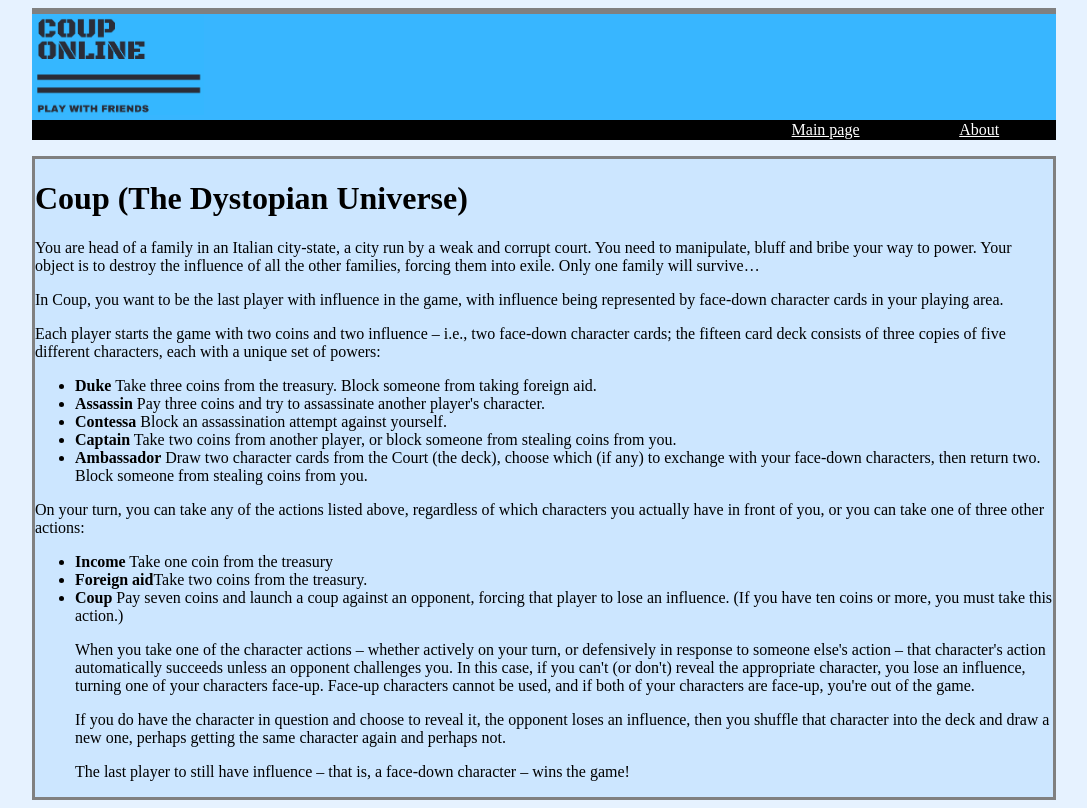
After one commit to kate-melnykova/coup-online, a Flask app: page /about in a window 1280 px wide. The commit adds this page. Shown: the whole page, without its empty margins (96-1183 px from the left). Run offline with Flask 2, Linux system fonts and the light colour scheme; parts of the project's set-up code (start-up, migrations or seed data) failed here and were passed over; some libraries are stand-ins or nearby versions.

Commit message:
Add about webpage

```diff
--- a/app/app.py
+++ b/app/app.py
@@ -7,6 +7,7 @@ from models.models import Game
 from models.wtforms import CreateOrJoinGameForm
 
 app = Flask(__name__)
+app.secret_key = '9d31d60f-7e3c-46b8-aef8-8d409ad272ec'
 
 events = dict()
 
@@ -36,15 +37,16 @@ def create_or_join():
             flash('Game with this code does not exist')
             return redirect(url_for('main'))
 
-    if form.name.data not in game.all_users:
-        game.add_player(form.name.data)
+    name = form.name.data
+    if game.get_user(name) is None:
+        game.add_player(name)
         r = make_response(redirect(url_for('waiting')))
-        r.set_cookie('COUP_name', form.name.data)
+        r.set_cookie('COUP_name', name)
         r.set_cookie('COUP_game_id', game.id)
         return r
     else:
         flash('This name is taken by your teammate. Please select another one.')
-        return redirect(url_for('main.html'))
+        return redirect(url_for('main'))
 
 
 @app.route('/waiting', methods=['GET', 'POST'])
@@ -230,6 +232,6 @@ def get_event(event_target):
         return None
 
 
-@app.route('/logo')
-def logo():
-    return
+@app.route('/about')
+def about():
+    return render_template('about.html')
--- a/app/static/style.css
+++ b/app/static/style.css
@@ -13,11 +13,18 @@
 table{
   border: 0px;
   background-color: #cce6ff;
+  border-spacing: 0px;
 }
 
 tr, td{
  text-align: center;
  }
+
+fieldset{
+  margin-left: 2px;
+  margin-right: 2px;
+  display: inline-block;
+}
 
 
 a:link { color: white;}
@@ -28,10 +35,12 @@ a:active { color:#e6f2ff;}
 div {
  border-style: solid;
  background-color: #cce6ff;
+ border-color: grey;
+ align:center;
 }
 
 body {
   background-color: #e6f2ff;
-  margin-left: 100px;
-  margin-right: 100px;
+  margin-left: 10%;
+  margin-right: 10%;
 }
--- /dev/null
+++ b/app/templates/about.html
@@ -0,0 +1,44 @@
+{% extends 'base.html' %}
+
+{% block content %}
+<div>
+    <h1>Coup (The Dystopian Universe)</h1>
+ <p>You are head of a family in an Italian city-state,
+     a city run by a weak and corrupt court. You need to manipulate,
+     bluff and bribe your way to power. Your object is to destroy the influence
+     of all the other families, forcing them into exile. Only one family will survive…
+ </p>
+<p>
+In Coup, you want to be the last player with influence in the game,
+    with influence being represented by face-down character cards in your playing area.
+</p>
+    <p>
+    Each player starts the game with two coins and two influence – i.e., two face-down character cards; the fifteen card deck consists of three copies of five different characters, each with a unique set of powers:
+    </p>
+    <p>
+        <ul>
+    <li><strong>Duke</strong> Take three coins from the treasury. Block someone from taking foreign aid.</li>
+    <li><strong>Assassin</strong> Pay three coins and try to assassinate another player's character.</li>
+    <li><strong>Contessa</strong> Block an assassination attempt against yourself.</li>
+    <li><strong>Captain</strong> Take two coins from another player, or block someone from stealing coins from you.</li>
+    <li><strong>Ambassador</strong> Draw two character cards from the Court (the deck), choose which (if any) to exchange with your face-down characters, then return two. Block someone from stealing coins from you.</li>
+</ul>
+    </p>
+    <p></p>
+    <p>
+        On your turn, you can take any of the actions listed above, regardless of which characters you actually have in front of you, or you can take one of three other actions:
+<ul>
+    <li><strong>Income</strong> Take one coin from the treasury</li>
+    <li><strong>Foreign aid</strong>Take two coins from the treasury.</li>
+    <li> <strong>Coup</strong> Pay seven coins and launch a coup against an opponent, forcing that player to lose an influence. (If you have ten coins or more, you must take this action.)</li>
+</p>
+    <p>When you take one of the character actions – whether actively on your turn, or defensively in response to someone else's action – that character's action automatically succeeds unless an opponent challenges you. In this case, if you can't (or don't) reveal the appropriate character, you lose an influence, turning one of your characters face-up. Face-up characters cannot be used, and if both of your characters are face-up, you're out of the game.
+    </p>
+    <p>
+If you do have the character in question and choose to reveal it, the opponent loses an influence, then you shuffle that character into the deck and draw a new one, perhaps getting the same character again and perhaps not.
+    </p>
+    <p>
+The last player to still have influence – that is, a face-down character – wins the game!
+    </p>
+</div>
+{% endblock %}
--- a/app/templates/base.html
+++ b/app/templates/base.html
@@ -10,6 +10,21 @@
     {% endblock %}
 </head>
 <body>
+<div>
+    {% with messages = get_flashed_messages() %}
+    {% if messages %}
+        <div style="background-color: beige;">
+        <ul class=flashes>
+        {% for message in messages %}
+            <p>{{ message }}</p>
+        {% endfor %}
+        </ul>
+        </div>
+    {% endif %}
+    {% endwith %}
+    {% block form %}
+    {% endblock %}
+</div>
 <div class="topnav">
     <table class="topnav">
         <tr>
@@ -19,7 +34,7 @@
         <tr style="background-color: black; text-color: white;">
             <td style="width: 70%"></td>
             <td style="width: 15%"><a href="/"> Main page </a></td>
-            <td style="width: 15%"><a href="/"> To be added </a></td>
+            <td style="width: 15%"><a href="/about"> About </a></td>
         </tr>
     </table>
 </div>
--- a/app/templates/winning.html
+++ b/app/templates/winning.html
@@ -13,9 +13,9 @@
         </tr>
         {% for player in game.all_users %}
         <tr>
-            <td>{% if player.name == game.cur_player %} plays
+            <td>{% if player.name == game.cur_player %} &#8883;
                 {% elif not player.is_alive %}
-                killed
+                &#10013;
                 {% endif %}</td>
             <td>
                 {% if player.name == user.name %}
@@ -41,6 +41,6 @@
 </div>
 <div>
     <p> The game is over! {{game.get_alive_players()[0]}} wins.</p>
-    <p> <a href="/">Start a new game?</a> </p>
+    <p> <a href="/" style="color:black;">Start a new game?</a> </p>
 </div>
 {% endblock %}
```
Also changed, not shown: app/templates/action.html (+14 -5 lines), app/templates/main.html (+18 -11 lines).
